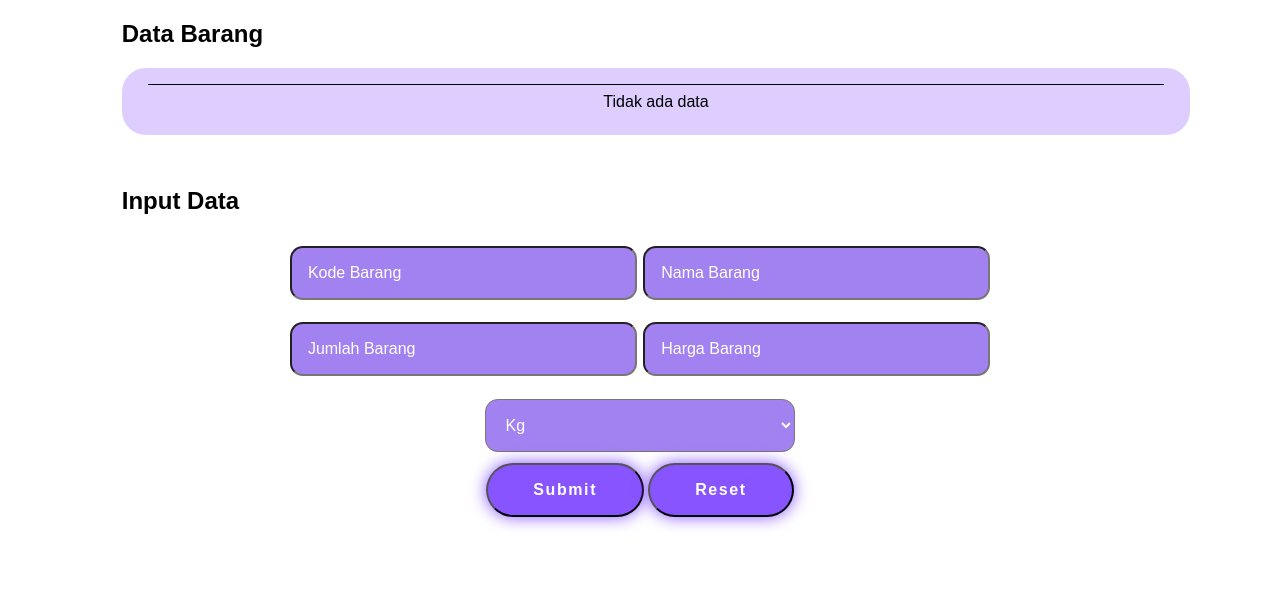
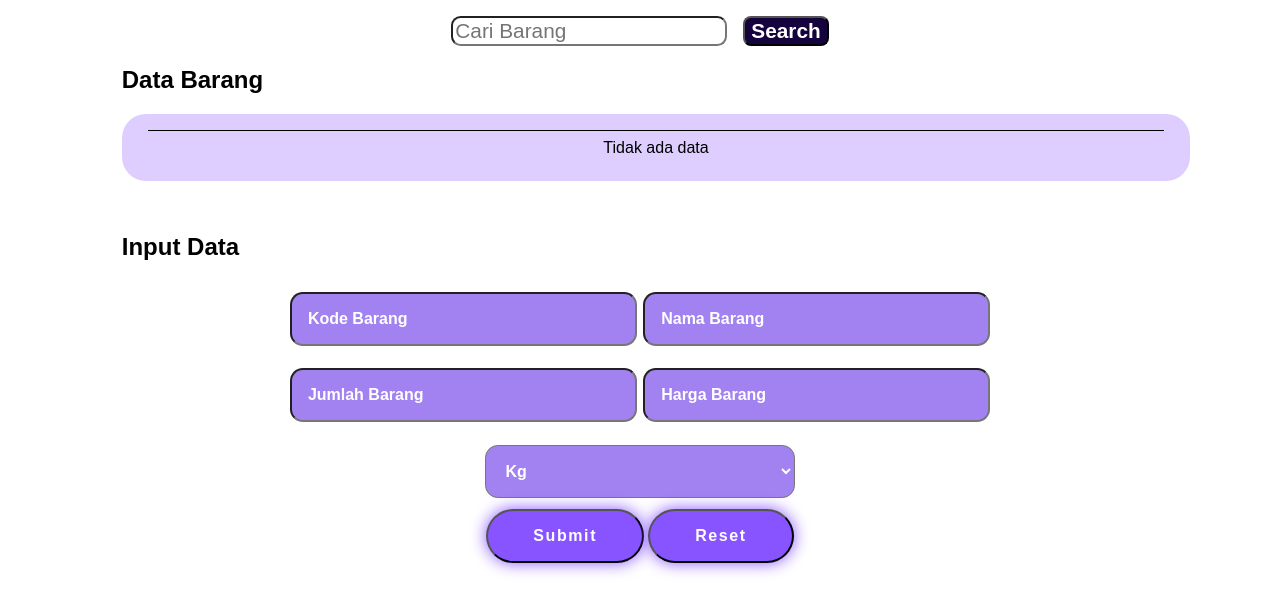
Before and after one commit to rynnxz/fullstack, a PHP site: page / in a window 1280 px wide. Shown: the top 613 px of the page. Run offline with PHP 8.4, Linux system fonts and the light colour scheme; data that the repository does not hold is empty.

Commit message:
uda lengkap bosq wkawkkw

```diff
--- a/barang/index.php
+++ b/barang/index.php
@@ -9,6 +9,11 @@
 
 <body>
     <section name="tampil" id="tampil">
+
+        <form method="GET" action="" class="search">
+            <input class="search-bar" type="text" name="search" placeholder="Cari Barang" value="<?php echo isset($_GET['search']) ? $_GET['search'] : ''; ?>">
+            <button class="search-button" type="submit">Search</button>
+        </form>
 
         <h2>Data Barang</h2>
         <?php
@@ -24,8 +29,12 @@ if (!isset($_GET['page'])) {
             }
             $start = ($page - 1) * $per_page;
 
+            // yang akan menghandle search
+            $search = isset($_GET['search']) ? $_GET['search'] : '';
+            $search_query = $search ? "WHERE namaBarang LIKE '%$search%'" : '';
+
             // query untuk LIMIT dan OFFSET
-$sql = "SELECT * FROM barang LIMIT $start, $per_page";
+            $sql = "SELECT * FROM barang $search_query LIMIT $start, $per_page";
             $result = $con->query($sql);
 
             // periksa apakah query berhasil dijalankan
@@ -37,7 +46,7 @@ if ($result === false) {
                 if ($result->num_rows > 0) {
                     echo "<div class='table-bg'>";
                     echo "<table>";
-        echo "<tr><th>No.</th><th>Kode Barang</th><th>Nama Barang</th><th>Jumlah Barang</th><th>Satuan Barang</th><th class='hargaStyle'>Harga Barang</th></tr>";
+                    echo "<tr><th>No.</th><th>Kode Barang</th><th>Nama Barang</th><th>Jumlah Barang</th><th>Satuan Barang</th><th class='hargaStyle'>Harga Barang</th><th>Edit</th><th>Delete</th></tr>";
 
                     // loop untuk menampilkan data
                     $i = 1;
@@ -49,6 +58,18 @@ if ($result === false) {
                         echo "<td>" . $row["jumlahBarang"] . "</td>";
                         echo "<td>" . $row["satuanBarang"] . "</td>";
                         echo "<td class='hargaStyle'> Rp." . $row["hargaBarang"] . "</td>";
+                        echo "<td>
+                                <form action='editBarang.php' method='post'>
+                                <input type='hidden' name='kodeBarang' value='" .$row["kodeBarang"] ."'>
+                                <button type='submit' class='btn-action'>Edit</button>
+                                </form>
+                            </td>";
+                        echo "<td>
+                                <form action='delete.php' method='post'>
+                                <input type='hidden' name='kodeBarang' value='" .$row["kodeBarang"] ."'>
+                                <button type='submit' class='btn-action'>Delete</button>
+                            </form>
+                        </td>";
                         echo "</tr>";
                         $i++;
                     }
@@ -57,7 +78,7 @@ if ($result === false) {
                     echo "</div>";
 
                     // hitung total jumlah baris data (tanpa LIMIT)
-        $sql_total = "SELECT COUNT(*) AS total FROM barang";
+                    $sql_total = "SELECT COUNT(*) AS total FROM barang $search_query";
                     $result_total = $con->query($sql_total);
 
                     // periksa apakah query total berhasil dijalankan
@@ -74,13 +95,13 @@ if ($result === false) {
                         if ($total_pages > 1) {
                             echo "<div class='pagination'>";
                             if ($page > 1) {
-                    echo "<a href='?page=" . ($page - 1) . "'>&laquo; Sebelumnya</a>";
+                                echo "<a href='?page=" . ($page - 1) . "&search=$search'>&laquo; Sebelumnya</a>";
                             }
                             for ($i = 1; $i <= $total_pages; $i++) {
-                    echo "<a href='?page=$i'>$i</a>";
+                                echo "<a href='?page=$i&search=$search'>$i</a>";
                             }
                         if ($page < $total_pages) {
-                    echo "<a href='?page=" . ($page + 1) . "'>Berikutnya &raquo;</a>";
+                                echo "<a href='?page=" . ($page + 1) . "&search=$search'>Berikutnya &raquo;</a>";
                             }
                         echo "</div>";
                         }
@@ -101,7 +122,7 @@ $con->close();
 
 
     <section name="input" id="input" class="inputs">
-        <form action="input.php" method="POST">
+        <form action="input.php" method="POST" class="input-form">
             <h2>Input Data</h2>
             <div class="input-box">
                 <input type="text" name="kode" placeholder="Kode Barang" autocomplete="off">
--- a/barang/koneksi.php
+++ b/barang/koneksi.php
@@ -1,6 +1,6 @@
 <?php
     $server = "localhost";
     $user = "root";
-    $database = "barangnigga";
+    $database = "niggaStore";
     $con = new mysqli($server, $user, "", $database);
 ?>
--- a/barang/style.css
+++ b/barang/style.css
@@ -46,7 +46,7 @@ tr:nth-child(even) {
     background-color: rgba(255, 255, 255, 0.5);
 }
 
-form {
+.input-form{
     max-width: 70rem;
     margin: 1rem auto;
     text-align: center;
@@ -69,6 +69,7 @@ h2 {
     width: 100%;
     padding: 1rem;
     font-size: 1rem;
+    font-weight: 600    ;
     color: var(--textcolor);
     background: rgba(123,77,235,0.7);
     border-radius: .8rem;
@@ -108,14 +109,78 @@ h2 {
     transition: .5s ease;
 }
 
-.button:hover {
+.button:hover{
     background: var(--secondbgcolor);
     color: var(--maincolor);
     cursor: pointer;
 }
 
+.button a {
+    color : var(--textcolor);
+    transition: .5s ease;
+}
+
+.button a:hover {
+    background: var(--secondbgcolor);
+    color: var(--maincolor);
+    cursor: pointer;
+}
 
 .hargaStyle {
     color: rgb(0, 139, 33);
     font-weight: 600;
 }
+
+.pagination {
+    text-align: center;
+}
+
+.pagination a{
+    font-size: 1.2rem;
+    text-decoration: none;
+    color: #100011;
+    font-weight: bold;
+    margin: 5rem 1rem 0 1rem;
+}
+
+.btn-action {
+    border: none;
+    padding: 0.5rem ;
+    font-weight: 500;
+    color: var(--textcolor);
+    background-color: var(--maincolor);
+    border-radius: 1rem;
+    transition: .5s ease;
+}
+
+.btn-action:hover {
+    background-color: var(--secondbgcolor);
+    color: var(--maincolor);
+}
+
+.search-bar {
+    font-size: 1.3rem;
+    border-radius: 0.6rem;
+    margin-right: 1rem;
+}
+
+.search {
+    display: flex;
+    justify-content: center;
+    align-items: center;
+    margin: 1rem 0;
+}
+
+.search-button {
+    font-size: 1.3rem;
+    border-radius: 0.5rem;
+    background-color: var(--secondbgcolor);
+    color: var(--textcolor);
+    font-weight: 600;
+    transition: .5s ease;
+}
+
+.search-button:hover {
+    background-color: var(--maincolor);
+    color: var(--secondbgcolor);
+}
```
Also changed, not shown: barang/delete.php (added, +13 -0 lines), barang/edit.php (added, +18 -0 lines), barang/editBarang.php (added, +56 -0 lines). Lines whose indentation alone changed are shown as unchanged.
